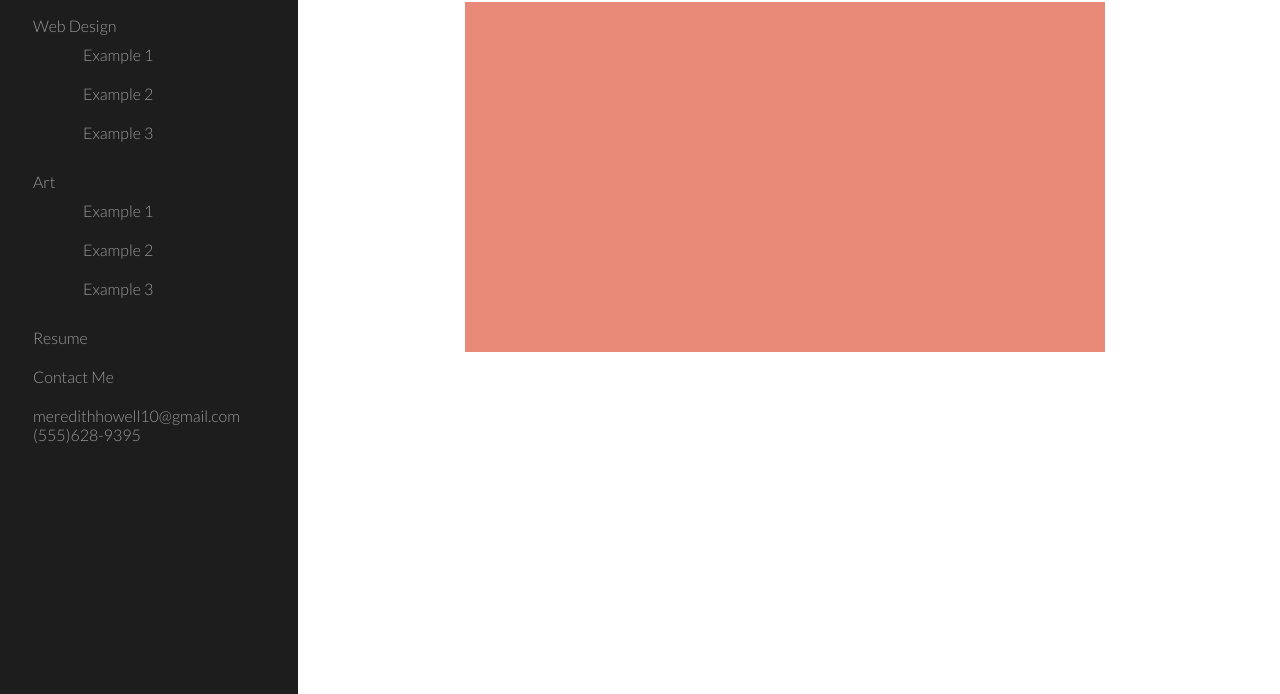
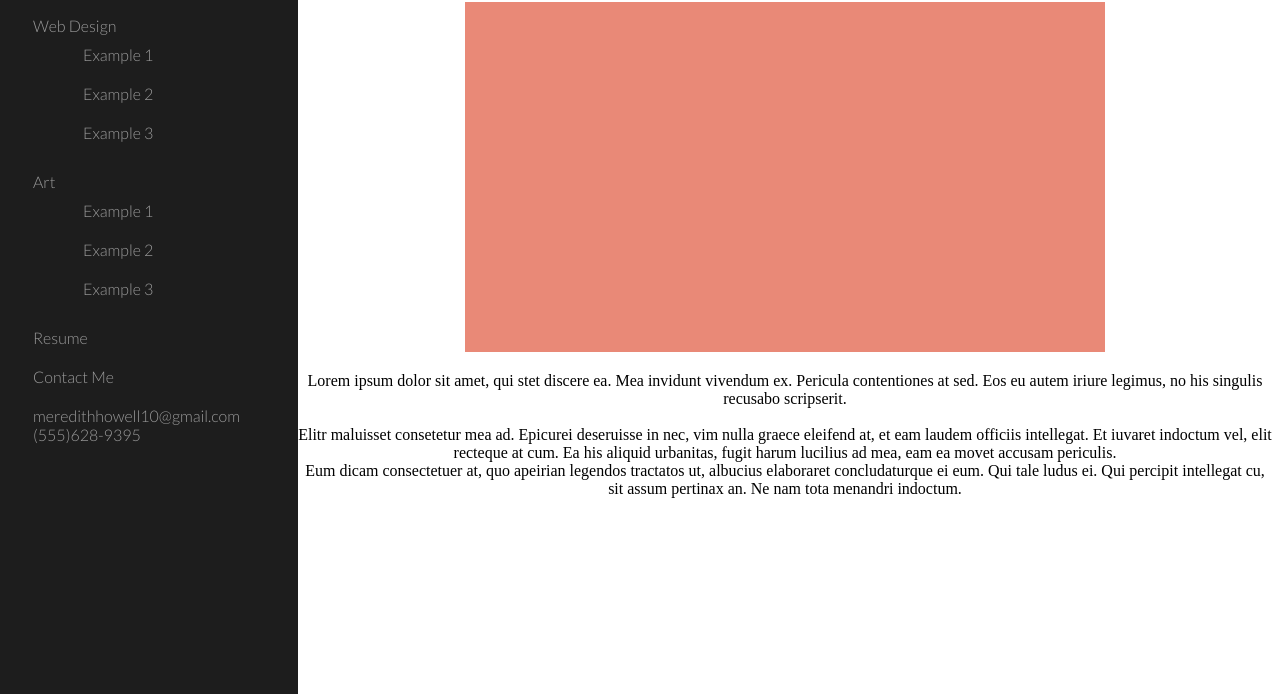
Before and after one commit to meredithhowell/Portfolio, a plain HTML site: page index.html in a window 1280 px wide. Shown: the part 106-800 px from the top of the page. Drawn offline with Linux system fonts and the light colour scheme; files that its build step writes are made by us from their sources.

Commit message:
Update index.html

```diff
--- a/index.html
+++ b/index.html
@@ -32,7 +32,13 @@
     </div>
     <div id="right">
        <div class="slideshow"></div>
+       <div id="textbox"><p>Lorem ipsum dolor sit amet, qui stet discere ea. Mea invidunt vivendum ex. Pericula contentiones at sed. Eos eu autem iriure legimus, no his singulis recusabo scripserit. <br /><br />
 
+Elitr maluisset consetetur mea ad. Epicurei deseruisse in nec, vim nulla graece eleifend at, et eam laudem officiis intellegat. Et iuvaret indoctum vel, elit recteque at cum. Ea his aliquid urbanitas, fugit harum lucilius ad mea, eam ea movet accusam periculis.<br />
+
+           Eum dicam consectetuer at, quo apeirian legendos tractatos ut, albucius elaboraret concludaturque ei eum. Qui tale ludus ei. Qui percipit intellegat cu, sit assum pertinax an. Ne nam tota menandri indoctum.</p>
+ </div>
+    <div id="filler"></div>
     </div>
 </body>
 </html>
```
